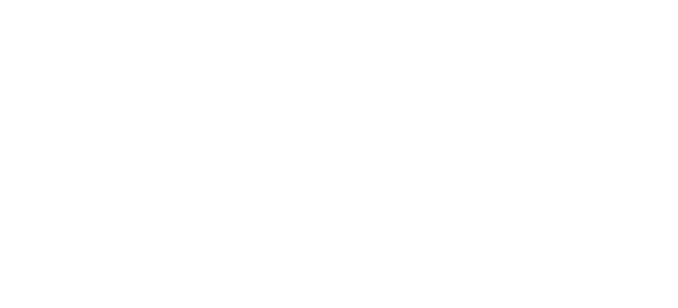
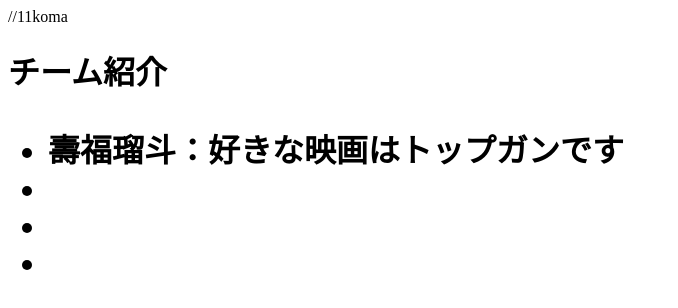
Before and after one commit to 2401194/11koma, a plain HTML site: page index.html in a window 1280 px wide. Shown: the whole page, without its empty margins (0-678 px from the left). Drawn offline with Linux system fonts and the light colour scheme.

Commit message:
Update index.html

```diff
--- a/index.html
+++ b/index.html
@@ -1,11 +1,28 @@
+//11koma
 <!DOCTYPE html>
 <html lang="ja">
 <head>
-    <meta charset="UTF-8">
-    <meta name="viewport" content="width=device-width, initial-scale=1.0">
-    <title>Document</title>
+    <title>チーム紹介</title>
 </head>
 <body>
+    <h1>チーム紹介
+        <ul>
+            <jufuku>
+            <li>壽福瑠斗：好きな映画はトップガンです</li>
+            </jufuku>
 
+            <iwanaga>
+            <li></li>
+            </iwanaga>
+
+            <inada>
+            <li></li>
+            </inada>
+
+            <yosida>
+            <li></li>
+            </yosida>
+        </ul>
+    </h1>
 </body>
 </html>
```
